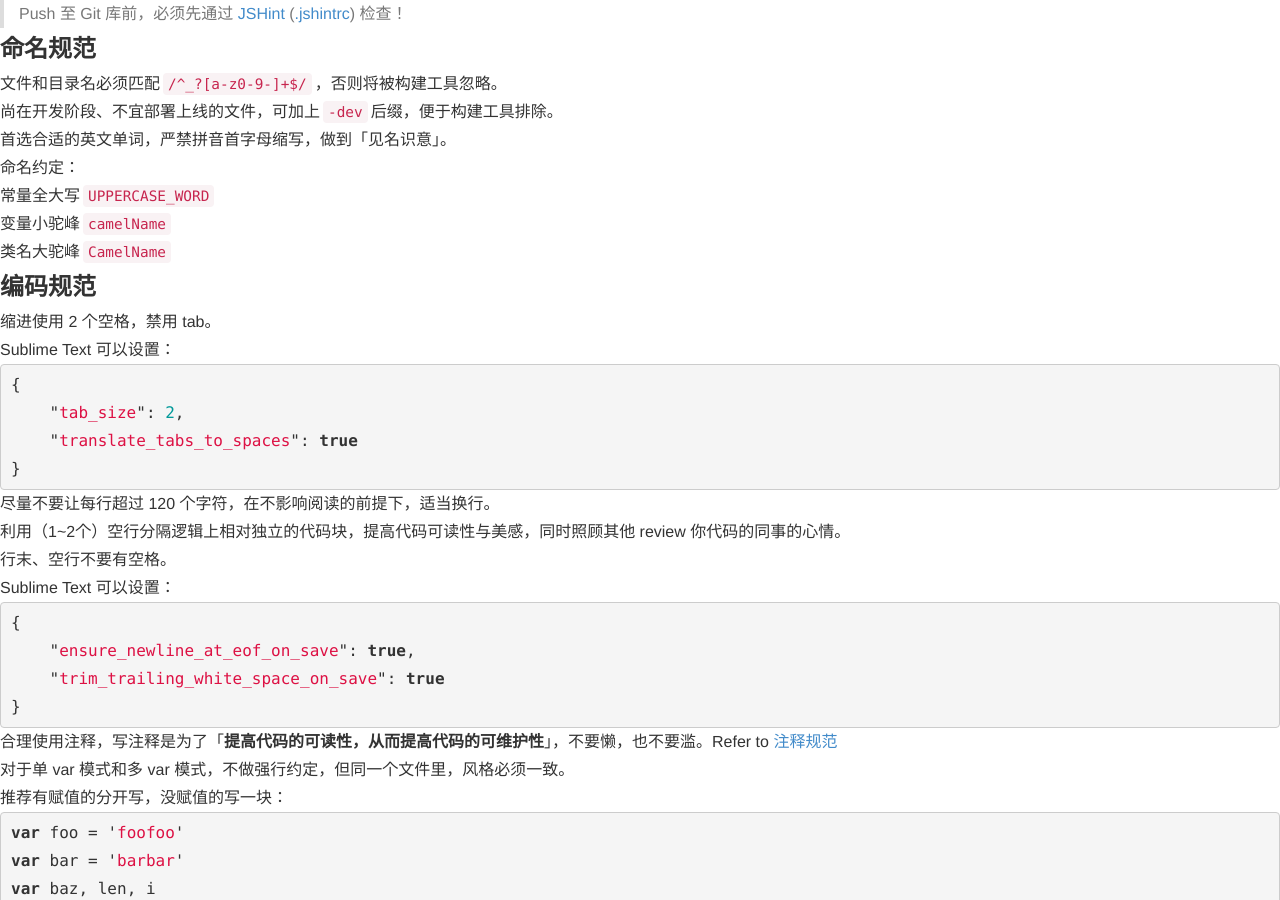
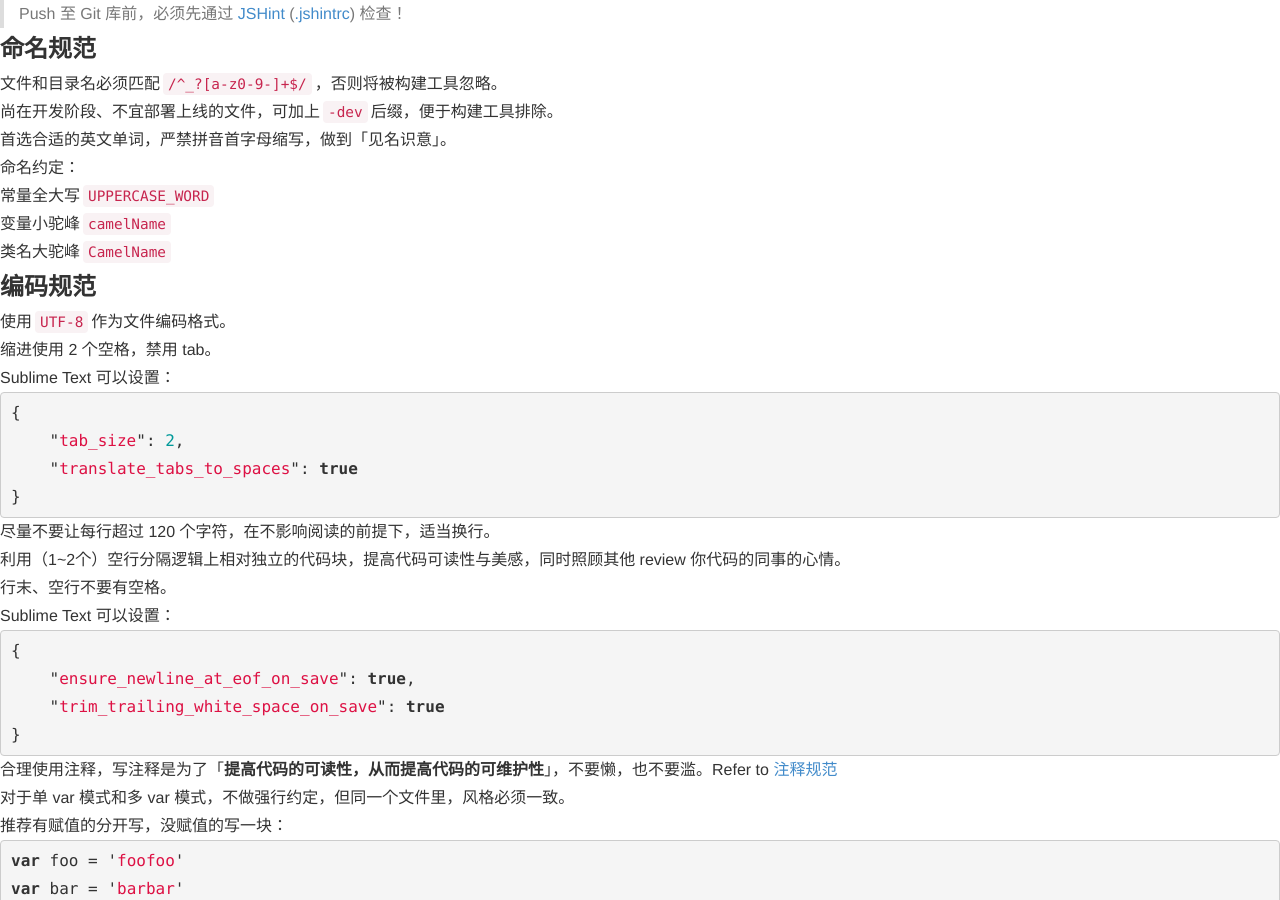
Before and after one commit to eDoctor/edoctor.github.io, a Jekyll site: the page built from _posts/2013-08-09-javascript.md, in a window 1280 px wide and 900 px high. Built offline with Jekyll 4.4.1, drawn with Linux system fonts in a browser that asks for light colours; Markdown is read by kramdown in place of the engine named in the settings.

```diff
--- a/_posts/2013-08-09-javascript.md
+++ b/_posts/2013-08-09-javascript.md
@@ -17,6 +17,8 @@ title: Javascript Styleguide
   - 类名大驼峰`CamelName`
 
 ## 编码规范
+
+- 使用`UTF-8`作为文件编码格式。
 
 - 缩进使用 2 个空格，禁用 tab。
 
```
